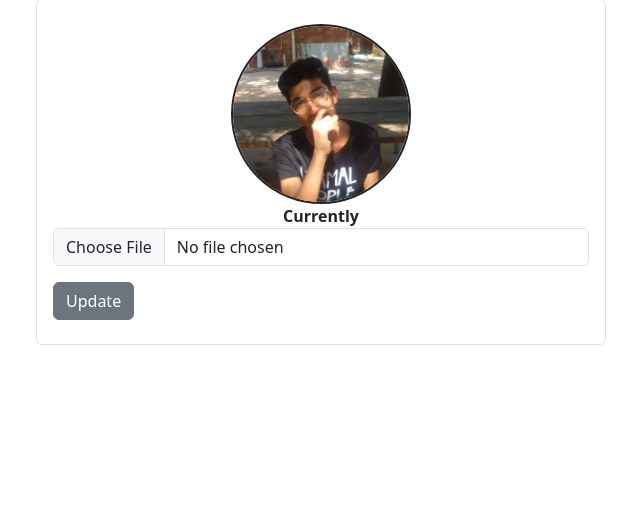
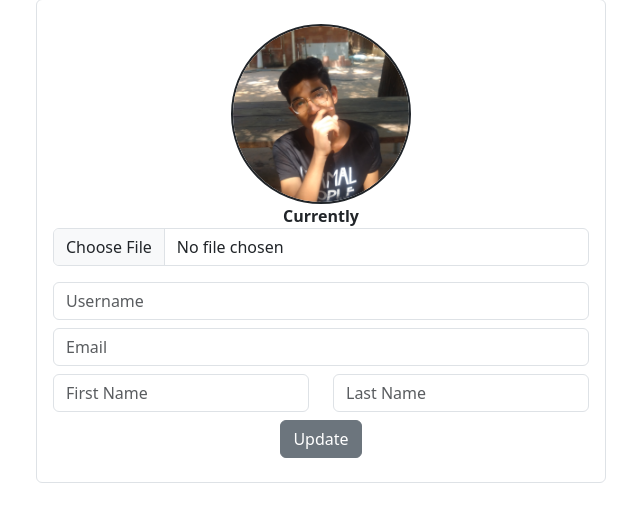
Before and after one commit to zohaibpirzada/Blog, a Django app: template blogger/blog/templates/edit_profile.html in a window 1280 px wide. Shown: the part 85-607 px from the top of the page, without its empty margins (319-959 px from the left). Run offline with Django 5.2, Linux system fonts and the light colour scheme; the template is opened without the code that fills it: values that come from a table or form of the project are taken from there, others are empty; a user stored in the database is signed in; data comes from the database, SQL or seed files in the repository; both versions use the stored data as it was after the commit.

Commit message:
profile edit page is done

```diff
--- a/blogger/blog/form.py
+++ b/blogger/blog/form.py
@@ -27,6 +27,25 @@ class RegistrationForm(UserCreationForm):
         self.fields['password2'].widget.attrs['class'] = 'form-control'
         self.fields['password2'].widget.attrs['placeholder'] = 'Conform Password'
 
+
+class ProfileUpdateForm(forms.ModelForm):
+    email = forms.EmailField(label='', required=False ,widget=forms.TextInput(attrs={'class' : 'form-control', 'placeholder' : 'Email'}))
+    first_name = forms.CharField(label='', required=False ,widget=forms.TextInput(attrs={'class' : 'form-control', 'placeholder' : 'First Name', 'aria-label' : 'First Name'}))
+    last_name = forms.CharField(label='', required=False ,widget=forms.TextInput(attrs={'class' : 'form-control', 'placeholder' : 'Last Name', 'aria-label' : 'Last Name'}))
+    username = forms.CharField(label='', required=False ,widget=forms.TextInput(attrs={'class' : 'form-control', 'placeholder' : 'Username', }))
+    class Meta:
+        model = User
+        fields = ['username', 'email', 'first_name', 'last_name']
+
+    # def __init__(self, *args: Any, **kwargs: Any):
+    #     super(ProfileUpdateForm, self).__init__(*args, **kwargs)
+
+    #     self.fields['username'].label = ''
+    #     self.fields['username'].widget.attrs['class'] = 'form-control'
+    #     self.fields['username'].widget.attrs['placeholder'] = 'Username'
+    #     self.fields['username'].help_text = '<span class="form-text">Required. 150 characters or fewer. Letters, digits and @/./+/-/_ only.</span>'
+
+
 class ProfilePicForm(forms.ModelForm):
     profile_pic = forms.ImageField(label='', widget=forms.FileInput(attrs={'class' : 'form-control', 'id' : 'image'}))
     class Meta:
--- a/blogger/blog/templates/edit_profile.html
+++ b/blogger/blog/templates/edit_profile.html
@@ -1,18 +1,39 @@
 {% extends 'base/base.html' %}
 
-{% block title %}{{user.username}}'s Profile-edit
-{% endblock title %}
+{% block title %}{{user.username|capfirst}}'s Profile-edit{% endblock title %}
 {% block content %}
 <div class="container-sm mt-2">
     <div class="row">
         <div class="col-md-6 offset-md-3 border px-3 py-4 rounded">
             <form method="post" enctype="multipart/form-data">
                 {% csrf_token %}
-                <label for="image" style="width: fit-content; cursor: pointer;" class="mx-auto d-flex flex-column align-items-center justify-content-center"><img src="{{request.user.profile.profile_pic.url}}" class="rounded-circle object-fit-cover border border-dark border-2" style="object-position: 0% 0%;" width="180px" height="180px"  alt="{{request.user.username}}">
-                <b>Currently</b>
+                <label for="image" style="width: fit-content; cursor: pointer;"
+                    class="mx-auto d-flex flex-column align-items-center justify-content-center"><img
+                        src="{{request.user.profile.profile_pic.url}}"
+                        class="rounded-circle object-fit-cover border border-dark border-2"
+                        style="object-position: 0% 0%;" width="180px" height="180px" alt="{{request.user.username}}">
+                    <b>Currently</b>
                 </label>
                 {{image_form.as_p}}
-                <button type="submit" class="btn btn-secondary">Update</button>
+                <div class="my-2">
+                    {{form.username}}
+                </div>
+                <div class="my-2">
+                    {{form.email}}
+                </div>
+                <div class="my-2">
+                    <div class="row">
+                        <div class="col">
+                            {{form.first_name}}
+                        </div>
+                        <div class="col">
+                            {{form.last_name}}
+                        </div>
+                    </div>
+                </div>
+                <div class="text-center">
+                    <button type="submit" class="btn btn-secondary">Update</button>
+                </div>
             </form>
         </div>
     </div>
```
Also changed, not shown: blogger/blog/views.py (+8 -3 lines), blogger/db.sqlite3.
